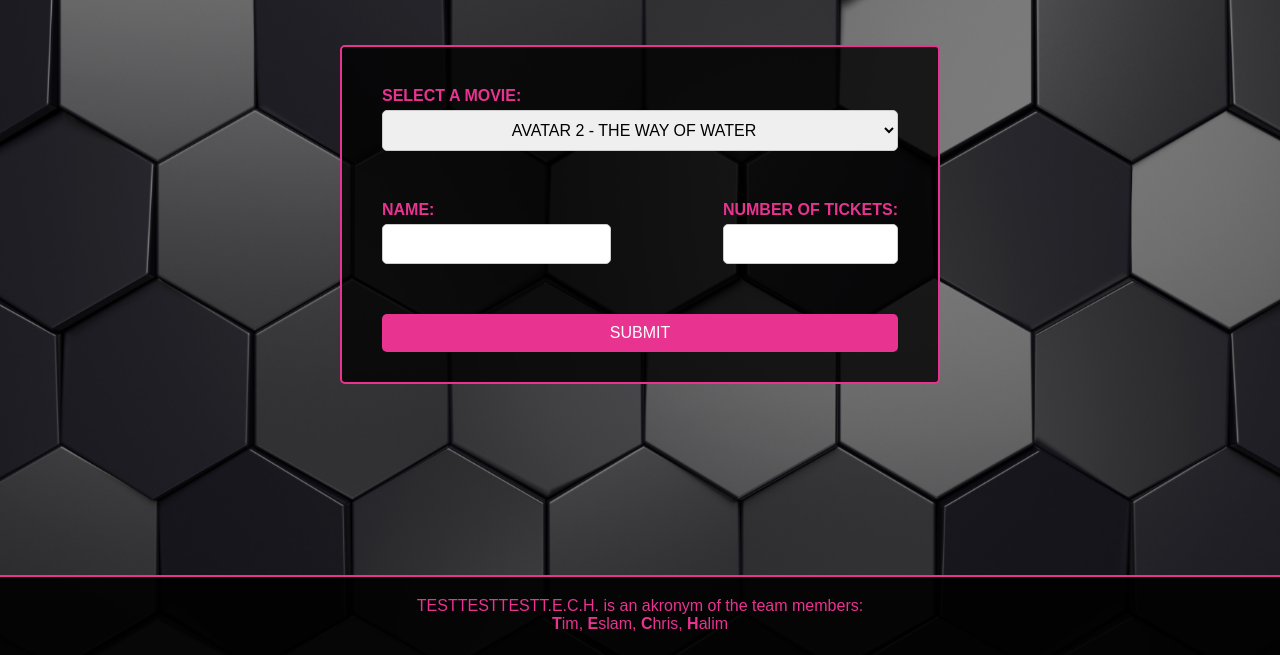
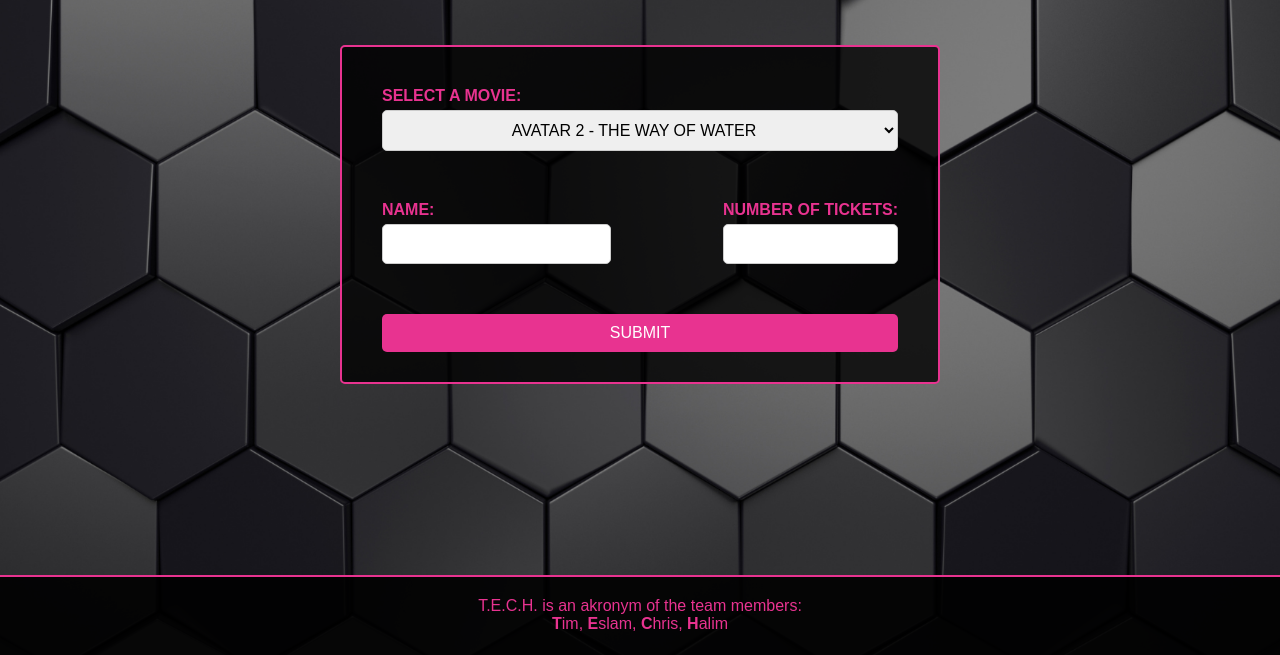
Before and after one commit to timpel301/Movia-App, a plain HTML site: page frontend/html/booking.html in a window 1280 px wide. Shown: the part 145-800 px from the top of the page. Drawn offline with Linux system fonts and the light colour scheme; files that its build step writes are made by us from their sources; files whose address does not match are found by name.

Commit message:
edited css path agaaain

```diff
--- a/frontend/html/booking.html
+++ b/frontend/html/booking.html
@@ -4,7 +4,7 @@
     <meta charset="UTF-8">
     <meta http-equiv="X-UA-Compatible" content="IE=edge">
     <meta name="viewport" content="width=device-width, initial-scale=1.0">
-    <link rel="stylesheet" href="css/style.css">
+    <link rel="stylesheet" href="../css/style.css">
     <script src="../js/sendFormToServer.js" defer></script>
     <title>CineTech | Booking</title>
 </head>
@@ -51,7 +51,7 @@
     </main>
 
     <footer>
-        <p id="footerText">TESTTESTTESTT.E.C.H. is an akronym of the team members:<br> <b>T</b>im, <b>E</b>slam, <b>C</b>hris, <b>H</b>alim</p>
+        <p id="footerText">T.E.C.H. is an akronym of the team members:<br> <b>T</b>im, <b>E</b>slam, <b>C</b>hris, <b>H</b>alim</p>
     </footer>
 </body>
 </html>
```
